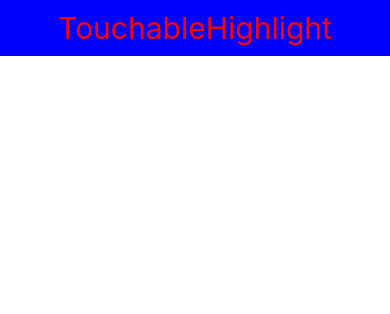
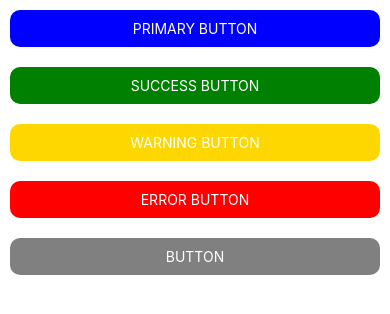
Before and after one commit to ashimaakash03/react-native-series, a React Native app: screen / in a window 390 px wide. Shown: the top 314 px of the page. Built offline with nearby package versions, Linux system fonts and the light colour scheme.

Commit message:
created different kinds of buttons

```diff
--- a/App.tsx
+++ b/App.tsx
@@ -1,14 +1,47 @@
 import React, {useState, useEffect} from 'react';
-import { Text, View, Button } from 'react-native';
+import { Text, View, Button, TouchableHighlight, StyleSheet } from 'react-native';
 
 const App = (): React.JSX.Element =>{
 	return(
 		<View>
-            <Text style={{color:'#f00', backgroundColor:'#00f', fontSize:30, marginBottom:30, padding:10, textAlign: 'center'}}>
-        				TouchableHighlight
-            </Text>
+            <View style={styles.main}>
+                <TouchableHighlight>
+                    <Text style={[styles.button, styles.primary]}>Primary Button</Text>
+                </TouchableHighlight>
+                <TouchableHighlight>
+                    <Text style={[styles.button, styles.success]}>Success Button</Text>
+                </TouchableHighlight>
+                <TouchableHighlight>
+                    <Text style={[styles.button, styles.warning]}>Warning Button</Text>
+                </TouchableHighlight>
+                <TouchableHighlight>
+                    <Text style={[styles.button, styles.error]}>Error Button</Text>
+                </TouchableHighlight>
+                <TouchableHighlight>
+                    <Text style={styles.button}>Button</Text>
+                </TouchableHighlight>
+            </View>
         </View>
 	)
 }
 
+const styles= StyleSheet.create({
+	main:{
+	},
+	button:{
+		backgroundColor: 'grey',
+		color: 'white',
+		margin:10,
+		padding: 10,
+		textAlign: 'center',
+		textTransform: 'uppercase',
+		borderRadius: 10,
+		elevation: 10
+	},
+	primary:{backgroundColor: 'blue'},
+	success:{backgroundColor: 'green'},
+	warning:{backgroundColor: 'gold'},
+	error: {backgroundColor: 'red'}
+})
+
 export default App;
```
